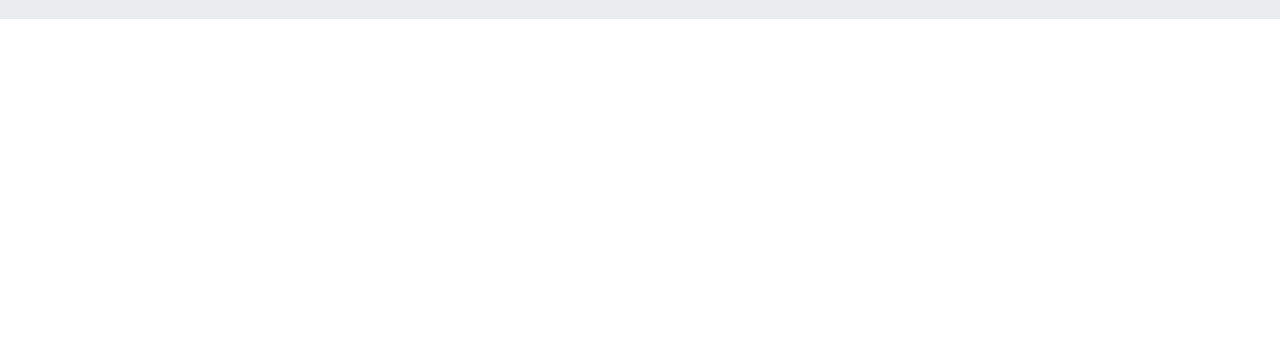
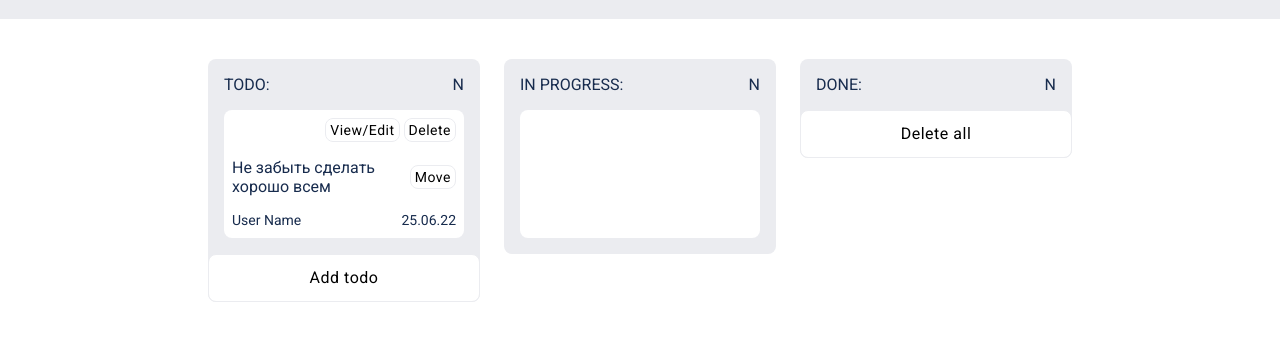
Before and after one commit to antonsoloviev/Trello-clone, a website built with Parcel: page src/index.html in a window 1280 px wide. Shown: the part 61-402 px from the top of the page. Built offline with nearby package versions, Linux system fonts and the light colour scheme.

Commit message:
feat (trello-clone): add columns html and scss

```diff
--- a/src/index.html
+++ b/src/index.html
@@ -28,16 +28,60 @@
         </div>
       </div>
     </header>
-    <main>
-    <div class="todo">
+    <main class="main">
+        <div class="column">
+          <div class="column-header">
+            <div class="column-header__title">TODO:</div>
+            <span class="column-header__counter todo__counter">N</span>
+          </div>
+          <div class="column-list todo">
+            <div class="card todo-card">
+              <div class="card-header">
+                <button class="button button-edit">View/Edit</button>
+                <button class="button button-del">Delete</button>
 
-    </div>
-    <div class="progress">
+              </div>
+              <div class="card-body">
+                <p class="card-title">Не забыть сделать хорошо всем</p>
+                <button class="button button-move">Move</button>
+              </div>
+              <div class="card-footer">
+                <div class="card-user">User Name</div>
+                <div class="card-date">25.06.22</div>
 
-    </div>
-    <div class="done">
+              </div>
 
-    </div>
+
+            </div>
+
+          </div>
+          <button class="button button-add">Add todo</button>
+        </div>
+        <div class="column">
+          <div class="column-header">
+            <div class="column-header__title">IN PROGRESS:</div>
+            <span class="column-header__counter progress__counter">N</span>
+          </div>
+          <div class="column-list progress">
+            <div class="card progress-card">
+
+            </div>
+
+          </div>
+        </div>
+        <div class="column">
+          <div class="column-header">
+            <div class="column-header__title">DONE:</div>
+            <span class="column-header__counter done__counter">N</span>
+          </div>
+          <div class="column-list done">
+            <!-- <div class="card done-card">
+
+            </div> -->
+
+          </div>
+          <button class="button button-del-all">Delete all</button>
+        </div>
     </main>
   </div>
 
--- /dev/null
+++ b/src/styles/card.scss
@@ -0,0 +1,51 @@
+.card {
+  display: flex;
+  flex-direction: column;
+  width: 240px;
+  height: 128px;
+  background-color: $white-color;
+  padding: 8px;
+  margin-bottom: 16px;
+  border-radius: 8px;
+  overflow: hidden;
+
+  &-header {
+    display: flex;
+    justify-content: flex-end;
+    gap: 4px;
+    margin-bottom: 3px;
+  }
+
+  &-body {
+    display: flex;
+    justify-content: space-between;
+    align-items: center;
+    gap: 8px;
+    margin-bottom: 3px;
+
+    .card-title {
+      display: flex;
+      align-items: center;
+      font-size: 1.6rem;
+      height: 64px;
+      // text-align: center;
+
+    }
+  }
+
+  &-footer {
+    display: flex;
+    justify-content: space-between;
+    align-items: center;
+    font-size: 1.4rem;
+  }
+}
+
+.button-edit,
+.button-del,
+.button-move {
+  height: 24px;
+  border: 1px solid $bg-color;
+  padding: 4px;
+  font-size: 1.4rem;
+}
--- /dev/null
+++ b/src/styles/column.scss
@@ -0,0 +1,53 @@
+.column {
+  display: flex;
+  flex-direction: column;
+  width: 272px;
+  background-color: $bg-color;
+  border-radius: 8px;
+
+  &-header {
+    display: flex;
+    justify-content: space-between;
+    padding: 16px;
+
+    &__title,
+    &__counter {
+      font-size: 1.6rem;
+    }
+  }
+
+  &-list {
+    display: flex;
+    flex-direction: column;
+    flex-wrap: wrap;
+    align-content: center;
+  }
+}
+
+.button {
+  display: inline-block;
+  height: 48px;
+  padding: 5px 10px;
+  line-height: 1;
+  font-size: 1.6rem;
+  letter-spacing: 0.5px;
+  color: black;
+  text-align: center;
+  text-decoration: none;
+  vertical-align: middle;
+  background: #fff;
+  border: 1px solid $bg-color;
+  border-radius: 8px;
+
+  cursor: pointer;
+  user-select: none;
+  transition: background-color ease 0.2s;
+}
+
+.button-add:hover {
+  background-color: #d1e7dd;
+}
+
+.button-del-all:hover {
+  background-color: #f8d7da;
+}
--- a/src/styles/header.scss
+++ b/src/styles/header.scss
@@ -3,6 +3,7 @@
   background-color: $bg-color;
   width: 100%;
   height: 80px;
+  margin-bottom: 24px;
 
   &-container {
     height: 100%;
--- a/src/styles/main.scss
+++ b/src/styles/main.scss
@@ -4,6 +4,9 @@
 @import 'mixins.scss';
 
 @import 'header.scss';
+@import 'column.scss';
+@import 'card.scss';
+
 
 
 html,
@@ -21,5 +24,16 @@ body {
 }
 
 .main {
-  flex: 1 1 auto;
+  height: 100%;
+  max-width: 1200px;
+  margin: 0 auto;
+  display: flex;
+  flex-direction: row;
+  justify-content: flex-start;
+  align-items: flex-start;
+  gap: 24px;
+  padding-left: 32px;
+  padding-right: 32px;
+  padding-top: 16px;
+  padding-bottom: 16px;
 }
```
Also changed, not shown: dist/index.html, 2 other files.
